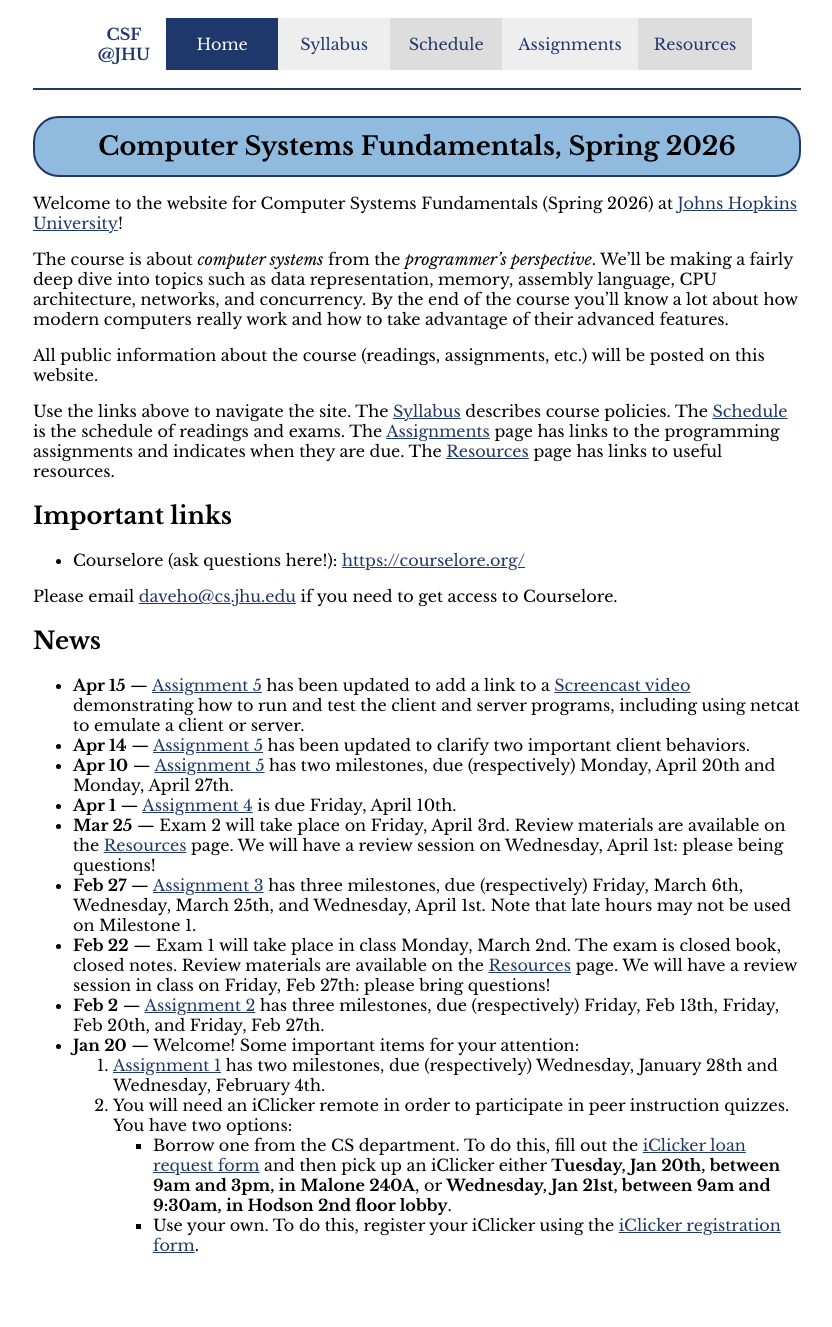
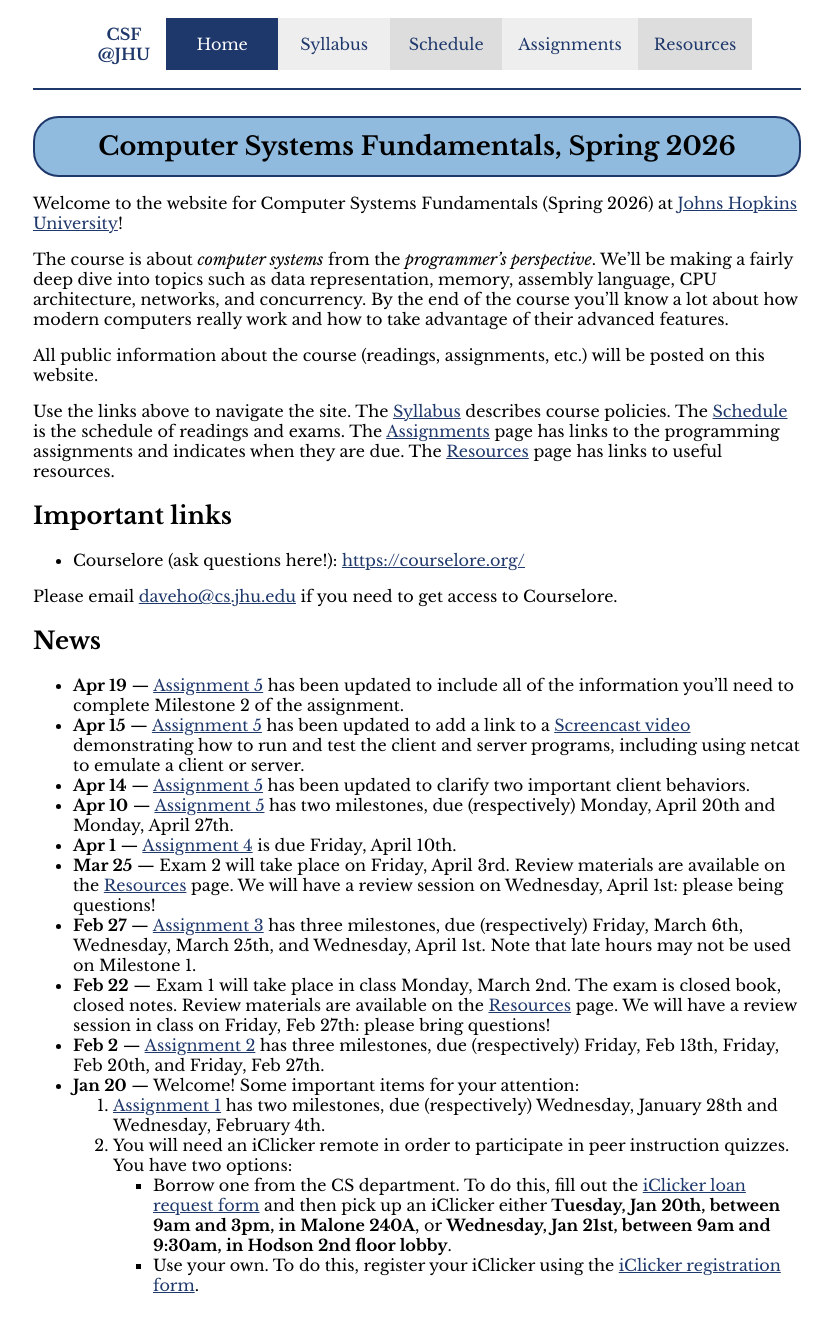
Before and after one commit to jhucsf/spring2026, a Jekyll site: the page built from index.md, in a window 1280 px wide. Shown: the whole page, without its empty margins (223-1055 px from the left). Built offline with Jekyll 4.4.1, drawn with Linux system fonts in a browser that asks for light colours; before the commit the page ends 1287 px from its top, so only the background shows below that.

Commit message:
mention ms2 update to a5 description

```diff
--- a/index.md
+++ b/index.md
@@ -31,6 +31,9 @@ Please email <daveho@cs.jhu.edu> if you need to get access to Courselore.
 
 ## News
 
+* **Apr 19** — [Assignment 5](assign/assign05.html) has been updated to
+  include all of the information you'll need to complete Milestone 2
+  of the assignment.
 * **Apr 15** — [Assignment 5](assign/assign05.html) has been updated to
   add a link to a [Screencast video](https://jh.hosted.panopto.com/Panopto/Pages/Viewer.aspx?id=42dc6767-076e-47a4-8bf0-b42d01350c73)
   demonstrating how to run and test the client and server programs,
```
